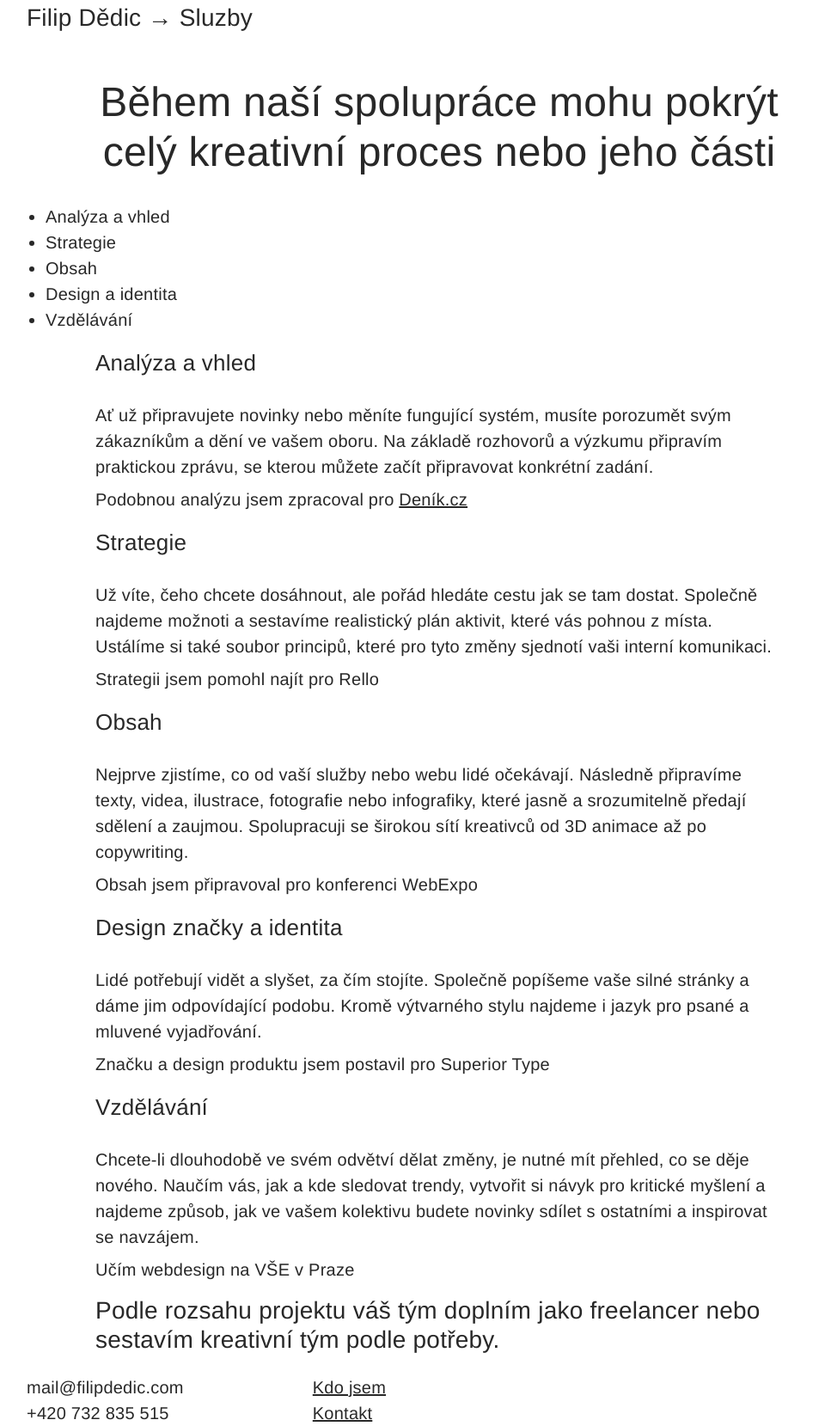
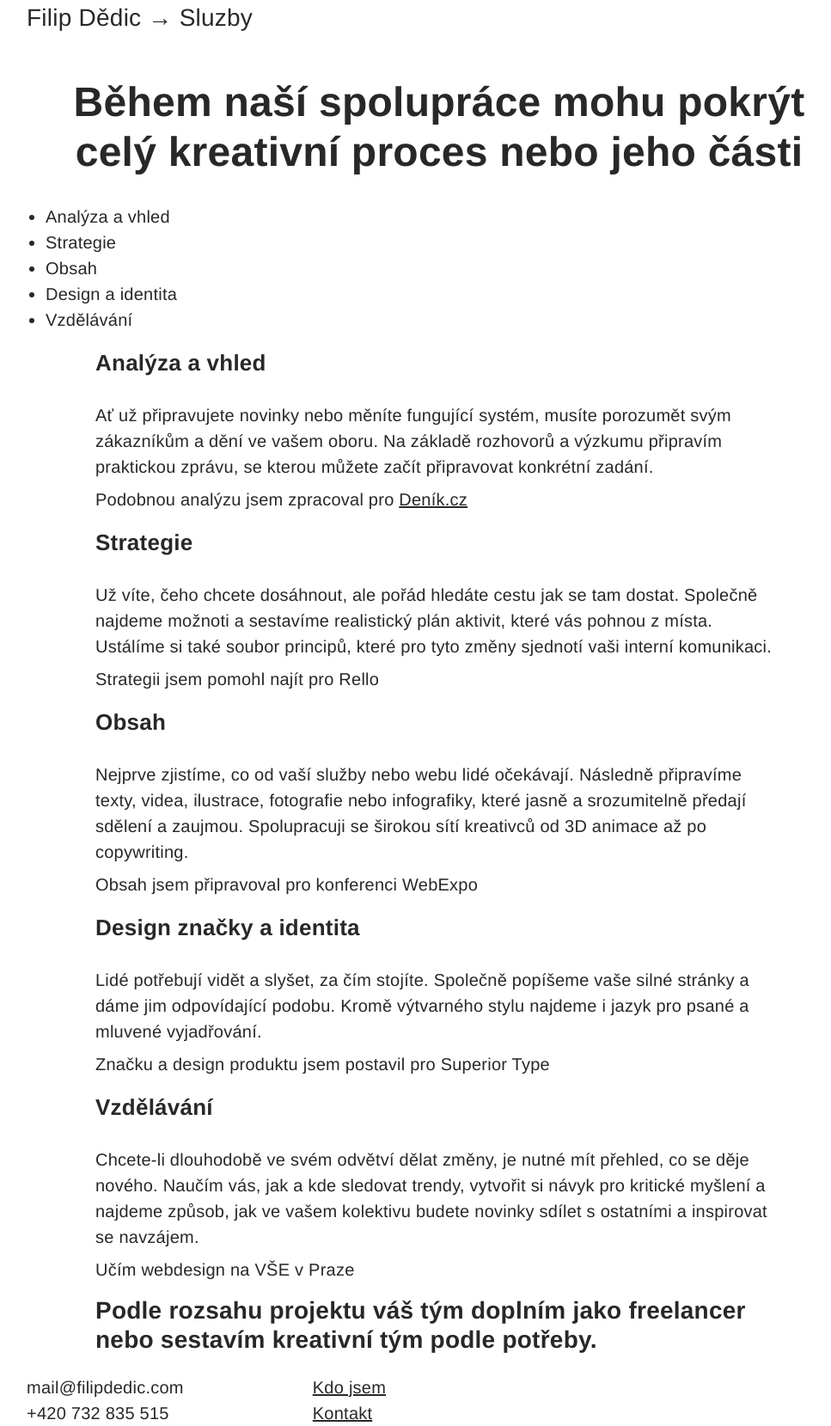
Before and after one commit to fdedic/fdedic.github.io, a Jekyll site: the page built from sluzby.md, in a window 1280 px wide. Shown: the whole page at 86% size, without its empty margins (129-1096 px from the left). Built offline with Jekyll 4.4.1, drawn with Linux system fonts in a browser that asks for light colours; nearby versions of some CDN libraries.

Commit message:
Update style.css

```diff
--- a/assets/css/style.css
+++ b/assets/css/style.css
@@ -103,7 +103,6 @@ h1 {
   font-size: 3rem;
   text-align: center;
   line-height: 1.2;
-  font-weight: 500;
   margin-top: 2rem;
   padding: 0 0rem;
 }
@@ -127,7 +126,6 @@ h1 {
   ol,
   p,
   address {
-  font-weight: 500;
   margin-top: 1rem;
   padding: 0 1rem;
 }
```
